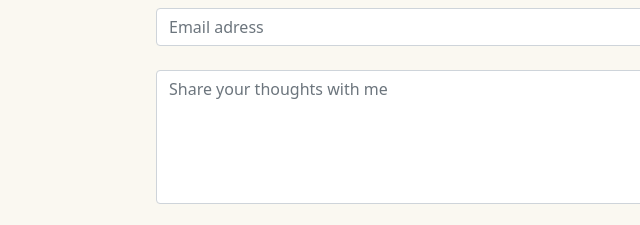
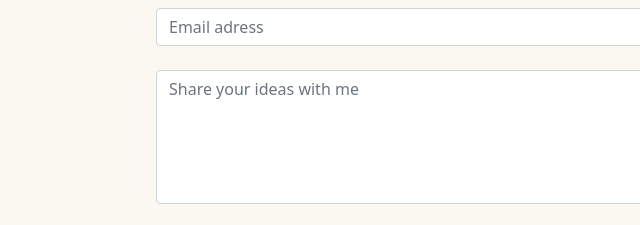
Before and after one commit to tharun-anantoju/Portfolio, a plain HTML site: page index.html in a window 1280 px wide. Shown: the part 2265-2490 px from the top of the page, 164-804 px from the left. Drawn offline with nearby package versions, Linux system fonts and the light colour scheme.

Commit message:
Update index.html

```diff
--- a/index.html
+++ b/index.html
@@ -115,7 +115,7 @@
       <input type="email" class="form-control" id="email" placeholder="Email adress" required>
     </div><br>
     <div class="form-group">
-      <textarea class="form-control" id="message" rows="5" placeholder="Share your thoughts with me"></textarea>
+      <textarea class="form-control" id="message" rows="5" placeholder="Share your ideas with me"></textarea>
     </div><br>
     <button type="submit" class="btn btn-warning sub">Submit</button>
   </form>
```
